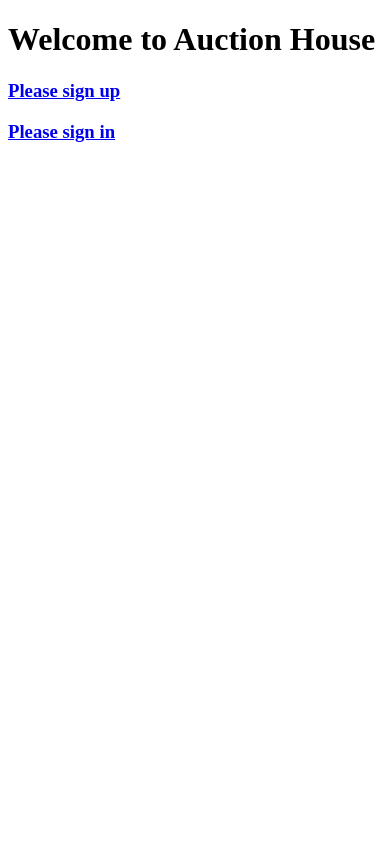
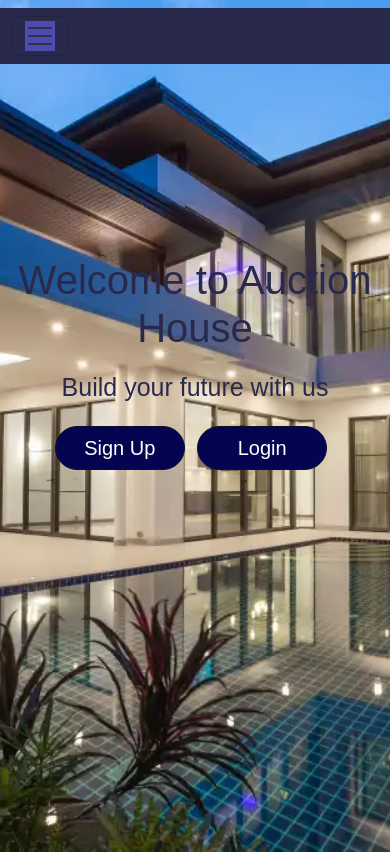
Before and after one commit to Himika-Tasnim/Auction-House, a Django app: page / in a window 390 px wide. Before the commit the page ends 142 px from the top, so only its background shows below. Run offline with Django 4.2, Linux system fonts and the light colour scheme.

Commit message:
himika updated

```diff
--- /dev/null
+++ b/AuctionHouse/static/base.css
@@ -0,0 +1,82 @@
+body {
+  font-family: Arial, sans-serif;
+  background-image: url('background.webp');
+  background-size: cover;
+  background-position: center;
+  background-repeat: no-repeat;
+  min-height: 100vh;
+}
+
+.container {
+  max-width: 1200px;
+  margin: 0 auto;
+}
+
+/* Navigation Bar Styles */
+.navbar {
+  background-color: #29294d; /* Change to your desired color */
+}
+
+.navbar-brand,
+.navbar-nav .nav-link {
+  color: #ffffff; /* Change to your desired text color */
+}
+
+.navbar-toggler-icon {
+  background-color: #4e4caf; /* Change to your desired color */
+}
+
+/* Optionally, add some hover styles for better user interaction */
+.navbar-nav .nav-link:hover {
+  color: #ffffff; /* Change to a different color on hover */
+}
+
+/* Increase specificity for the navbar-brand */
+nav .navbar-brand {
+  color: white;
+}
+
+/* Increase specificity for the h1 */
+.container h1 {
+  font-weight: 500;
+  font-display: flex;
+  font-size: 40px;
+  margin-bottom: 20px;
+  color: #29294d;;
+}
+
+.container h6 {
+  font-weight: 400;
+  font-display: flex;
+  font-size: 25px;
+  margin-bottom: 20px;
+  color: #29294d;;
+}
+
+.container p {
+  color: #ffffff;
+  font: 1em Arial, sans-serif; /* Adjust font */
+  margin-bottom: 50px;
+}
+
+/* Buttons Styles */
+.btn {
+  font-size: 20px;
+  color: #fff;
+  background-color: rgb(4, 4, 81);
+  text-decoration: none;
+  border-radius: 5px;
+  transition: all 0.3s ease;
+}
+
+/* Primary Button */
+.btn-primary {
+  width: 130px;
+  border-color: #0f0f2d;
+  border-radius: 30px;
+  margin-right: 8px;
+}
+
+.btn-primary:hover {
+  background-color: #050529;
+}
--- a/AuctionHouse/template/account/email/confirmation_signup_message.txt
+++ /dev/null
@@ -1 +0,0 @@
-Subject: Confirm your email to join Auction House
--- a/AuctionHouse/template/account/email/confirmation_signup_subject.txt
+++ /dev/null
@@ -1,5 +0,0 @@
-Hello {{user.username}},
-Welcome to Auction House.
-
-Once you've confirmed your email address, you'll be the newest member of "Auction House" where you can buy or sell your property & get financial advice from our experts.
-Please click on the link below to confirm your email address and start a new journey to shape your future with us : {{ activate_url }}
--- /dev/null
+++ b/AuctionHouse/templates/account/email/confirmation_signup_subject.txt
@@ -0,0 +1 @@
+Subject: Confirm your registration in Alauddin Academy
--- /dev/null
+++ b/AuctionHouse/templates/account/email/email_confirmation_message.txt
@@ -0,0 +1,6 @@
+Subject: Confirm your email address in Alauddin Academy
+
+Welcome to Alauddin Academy.
+
+You're receiving this email because the user {{ user.username }} ({{ user.email }}) has given your email address to register an account on Alauddin Academy.
+Please click on the link below to confirm your email address: {{ activate_url }}
--- /dev/null
+++ b/AuctionHouse/templates/base.html
@@ -0,0 +1,64 @@
+<!DOCTYPE html>
+<html lang="en">
+
+<head>
+  <!-- Required meta tags -->
+  <meta charset="utf-8">
+  <meta name="viewport" content="width=device-width, initial-scale=1">
+
+  <!-- Bootstrap CSS -->
+  <link href="https://cdn.jsdelivr.net/npm/bootstrap@5.3.2/dist/css/bootstrap.min.css" rel="stylesheet"
+    integrity="sha384-T3c6CoIi6uLrA9TneNEoa7RxnatzjcDSCmG1MXxSR1GAsXEV/Dwwykc2MPK8M2HN"
+    crossorigin="anonymous">
+
+  <!-- Bootstrap JS with Popper.js -->
+  <script src="https://cdn.jsdelivr.net/npm/@popperjs/core@2.11.8/dist/umd/popper.min.js"
+    integrity="sha384-I7E8VVD/ismYTF4hNIPjVp/Zjvgyol6VFvRkX/vR+Vc4jQkC+hVqc2pM8ODewa9r"
+    crossorigin="anonymous"></script>
+  <script src="https://cdn.jsdelivr.net/npm/bootstrap@5.3.2/dist/js/bootstrap.min.js"
+    integrity="sha384-BBtl+eGJRgqQAUMxJ7pMwbEyER4l1g+O15P+16Ep7Q9Q+zqX6gSbd85u4mG4QzX+"
+    crossorigin="anonymous"></script>
+  {%load static%}
+  <link rel="stylesheet"  href="{% static 'base.css' %}">
+
+  <title></title>
+</head>
+
+<body>
+    <header>
+        <h1>{%block header%}{%endblock%}</h1>
+    </header>
+
+  <nav class="navbar navbar-expand-lg">
+    <div class="container-fluid">
+      <button class="navbar-toggler" type="button" data-bs-toggle="collapse" data-bs-target="#navbarNavDropdown" aria-controls="navbarNavDropdown" aria-expanded="false" aria-label="Toggle navigation">
+        <span class="navbar-toggler-icon"></span>
+      </button>
+      <div class="collapse navbar-collapse" id="navbarNavDropdown">
+        <ul class="navbar-nav ms-auto text-end">
+          <li class="nav-item">
+            <a class="nav-link" aria-current="page" href="">Home</a>
+          </li>
+          <li class="nav-item">
+            <a class="nav-link" href="">Upcoming biddings</a>
+          </li>
+          <li class="nav-item">
+            <a class="nav-link" href="">Past biddings</a>
+          </li>
+          <li class="nav-item">
+            <a class="nav-link" href="">Financial advise</a>
+          </li>
+          <li class="nav-item">
+            <a class="nav-link" href="">Sell House</a>
+          </li>
+          <li class="nav-item">
+            <a class="nav-link" href="">Profile</a>
+          </li>
+            </ul>
+          </li>
+        </ul>
+      </div>
+    </div>
+  </nav>
+  {% block content %} <p>this is base</p> {% endblock %}
+</html>
--- a/AuctionHouse/userProfile/templates/userProfile/home.html
+++ b/AuctionHouse/userProfile/templates/userProfile/home.html
@@ -1,3 +1,38 @@
+{% extends 'base.html' %}
+
+{% block content %}
+
+<div class="container mt-5">
+    <div class="row justify-content-center">
+      <div class="col-md-6 text-center">
+        <br>
+        <br>
+        <br>
+        <br>
+        <br>
+        <br>
+
+        <h1>Welcome to Auction House</h1>
+        <h6>Build your future with us</h6>
+        <div class="mt-4">
+          {%if user.is_authenticated%}
+          <a href="{%url 'userProfile:register'%}" class="btn btn-primary ">Register as a buyer/seller</a>
+          <a href="{% url 'account_logout'%}" class="btn btn-primary ">Logout</a>
+          {%else%}
+          <a href="{%url 'account_signup'%}" class="btn btn-primary ">Sign Up</a>
+          <a href="{%url 'account_login'%}" class="btn btn-primary ">Login</a>
+          {%endif%}
+        </div>
+      </div>
+    </div>
+  </div>
+
+
+{% endblock %}
+
+
+
+<!--
 <!DOCTYPE html>
 <html lang="en">
 <head>
@@ -10,10 +45,11 @@
     {%if user.is_authenticated%}
         <h1 allign="center" >Hello {{user.username}} Welcome to Auction House</h1>
         <h3 allign="center"><a href="{%url 'userProfile:register'%}">Register as a buyer/seller</a></h3>
-        <a href="{% url 'userProfile:logout'%}">Log Out</a><br><br>
+        <a href="{% url 'account_logout'%}">Log Out</a><br><br>
     {%else%}
         <h1 allign="center" >Welcome to Auction House</h1>
         <h3 allign="center"><a href="{%url 'account_signup'%}">Please sign up</a></h3>
         <h3 allign="center"><a href="{%url 'account_login'%}">Please sign in</a></h3>
     {%endif%}
 </html>
+-->
```
Also changed, not shown: AuctionHouse/templates/account/email/password_reset_key_message.txt (added, +9 -0 lines), AuctionHouse/userProfile/static/home.css (added, +162 -0 lines), AuctionHouse/userProfile/templates/userProfile/profile_update.html (added, +28 -0 lines), AuctionHouse/db.sqlite3, AuctionHouse/static/background.webp (added), AuctionHouse/userProfile/static/background.jpeg (added).
